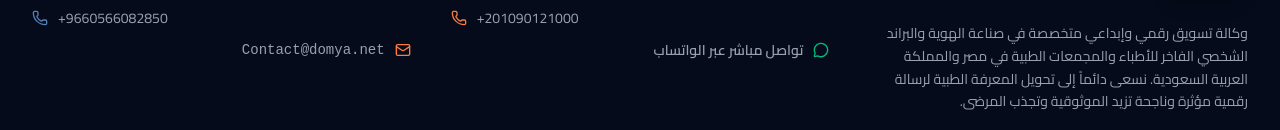
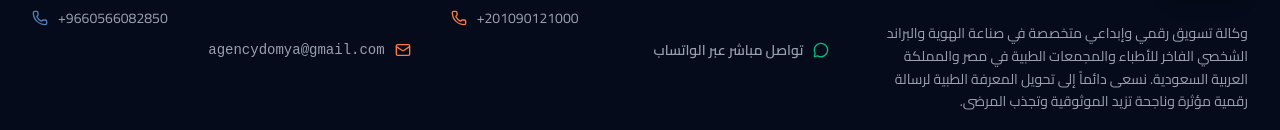
Before and after one commit to agencydomya-hash/-, a React (Vite) app: page / in a window 1280 px wide. Shown: the part 5130-5260 px from the top of the page. Built offline with nearby package versions, Linux system fonts and the light colour scheme; no server answers.

Commit message:
fix: update contact email in Footer to agencydomya@gmail.com

```diff
--- a/src/components/Footer.tsx
+++ b/src/components/Footer.tsx
@@ -96,7 +96,7 @@ export default function Footer() {
               </li>
               <li className="flex items-center gap-2.5 justify-start">
                 <Mail className="w-4 h-4 text-orange-400 flex-shrink-0" />
-                <a href="mailto:Contact@domya.net" className="hover:text-[#FF5100] transition font-mono">Contact@domya.net</a>
+                <a href="mailto:agencydomya@gmail.com" className="hover:text-[#FF5100] transition font-mono">agencydomya@gmail.com</a>
               </li>
             </ul>
           </div>
```
